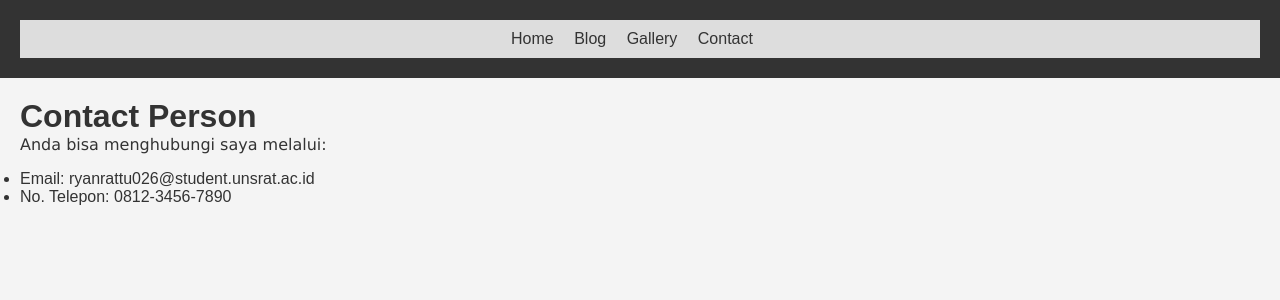
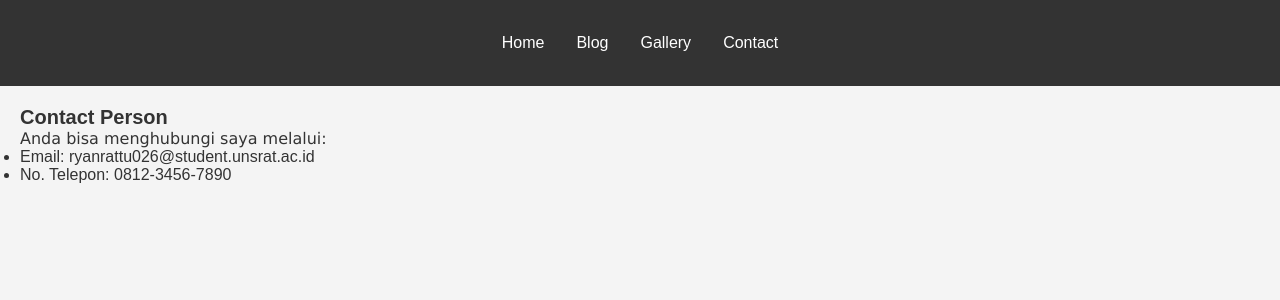
Before and after one commit to rayennnc/-TIK2032-Project, a PHP site: page /contact.html in a window 1280 px wide. Shown: the top 300 px of the page. Run offline with PHP 8.4, Linux system fonts and the light colour scheme.

Commit message:
Update contactstyle.css

```diff
--- a/contactstyle.css
+++ b/contactstyle.css
@@ -17,27 +17,41 @@ body {
     color: #333;
 }
 
-nav {
-    background-color: #ddd;
-    padding: 10px;
+nav ul {
+    list-style-type: none;
+    margin: 0;
+    padding: 0;
+    overflow: hidden;
 }
-
-nav ul li {
-    display: inline;
-    margin-right: 16px;
+nav ul {
+    display: flex;
+    justify-content: center;
+    padding: 0;
+    list-style-type: none;
+    margin: 0;
 }
 
 nav ul li a {
+    display: block;
+    color: white;
+    text-align: center;
+    padding: 14px 16px;
     text-decoration: none;
-    color: #333;
+}
+nav ul li a:hover {
+    background-color: #ddd;
+    color: black;
 }
 
 main {
     padding: 20px;
 }
 
+h1 {
+    font-family: Arial, Helvetica, sans-serif;
+    font-size: 20px;
+}
+
 p {
-    font-family: Verdana, Tahoma, sans-serif ;
-    margin-bottom: 16px;
-    text-align: justify;
+    font-family: Verdana, Geneva, Tahoma, sans-serif;
 }
```
